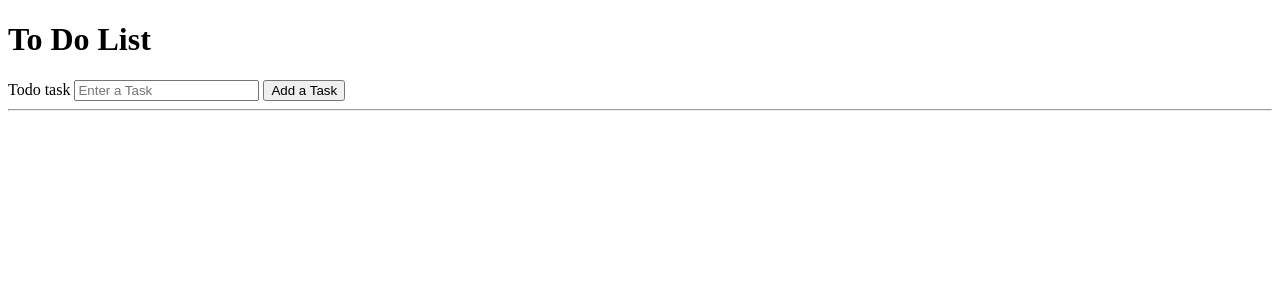
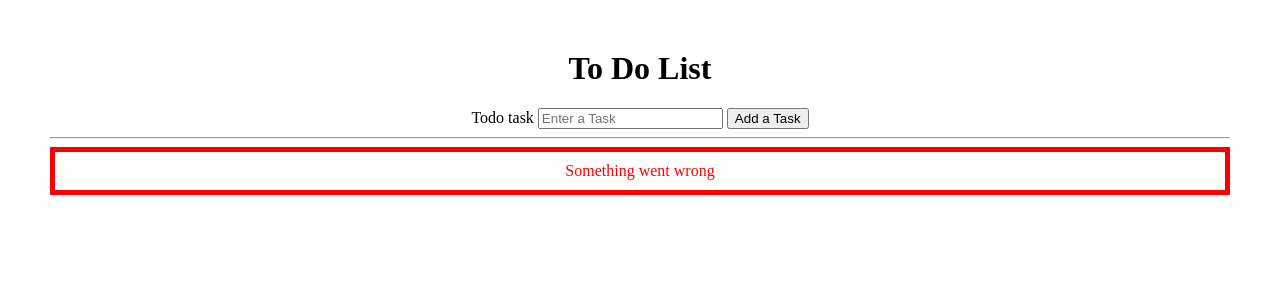
Before and after one commit to Nogmog/Flask-ToDo-App, a Flask app: a page that uses website/templates/index.html in a window 1280 px wide. Shown: the top 300 px of the page. Run offline with Flask 3, Linux system fonts and the light colour scheme.

Commit message:
Fixed bugs with messages not showing, added CSS

```diff
--- /dev/null
+++ b/website/static/style.css
@@ -0,0 +1,22 @@
+body {
+    justify-content: center;
+    margin: auto;
+    text-align: center;
+    margin: 50px;
+}
+
+.error,
+.message {
+    border-width: 5px;
+    border-style: solid;
+    padding-top: 10px;
+    padding-bottom: 10px;
+}
+
+.error {
+    color: red;
+}
+
+.message {
+    color: green
+}
--- a/website/templates/index.html
+++ b/website/templates/index.html
@@ -4,6 +4,7 @@
 <head>
     <meta charset="UTF-8">
     <meta name="viewport" content="width=device-width, initial-scale=1.0">
+    <link rel="stylesheet" type="text/css" href="{{ url_for('static', filename='style.css') }}">
     <title>Todo App</title>
 </head>
 
@@ -21,14 +22,14 @@
 
         <hr />
         <div>
-            {% if errMessage%}
-            <div>
-                {{errMessage}}
+            {% if message %}
+            <div class="message">
+                {{ message }}
             </div>
             {% endif %}
-            {% if message %}
+            {% if error %}
             <div class="error">
-                {{ message }}
+                {{ error }}
             </div>
             {% endif %}
             {% for todo in todoList %}
--- a/website/views.py
+++ b/website/views.py
@@ -9,7 +9,7 @@ def home():
     todoList = Todo.query.all()
     errMessage = request.args.get("err", None)
     message = request.args.get("message", None)
-    return render_template("index.html", todoList=todoList, err=errMessage, message=message)
+    return render_template("index.html", todoList=todoList, error=errMessage, message=message)
 
 @my_view.route("/add", methods=["POST"])
 def add():
@@ -49,7 +49,7 @@ def delete(todoId):
         db.session.delete(todo)
         db.session.commit()
 
-        message = "Task updated successfully"
+        message = "Task removed."
         return redirect(url_for("my_view.home", message=message))
     except:
         message = "Task wasn't deleted. Please try again"
```
Also changed, not shown: app.py (line endings or trailing spaces), static/base.style.css (deleted).
